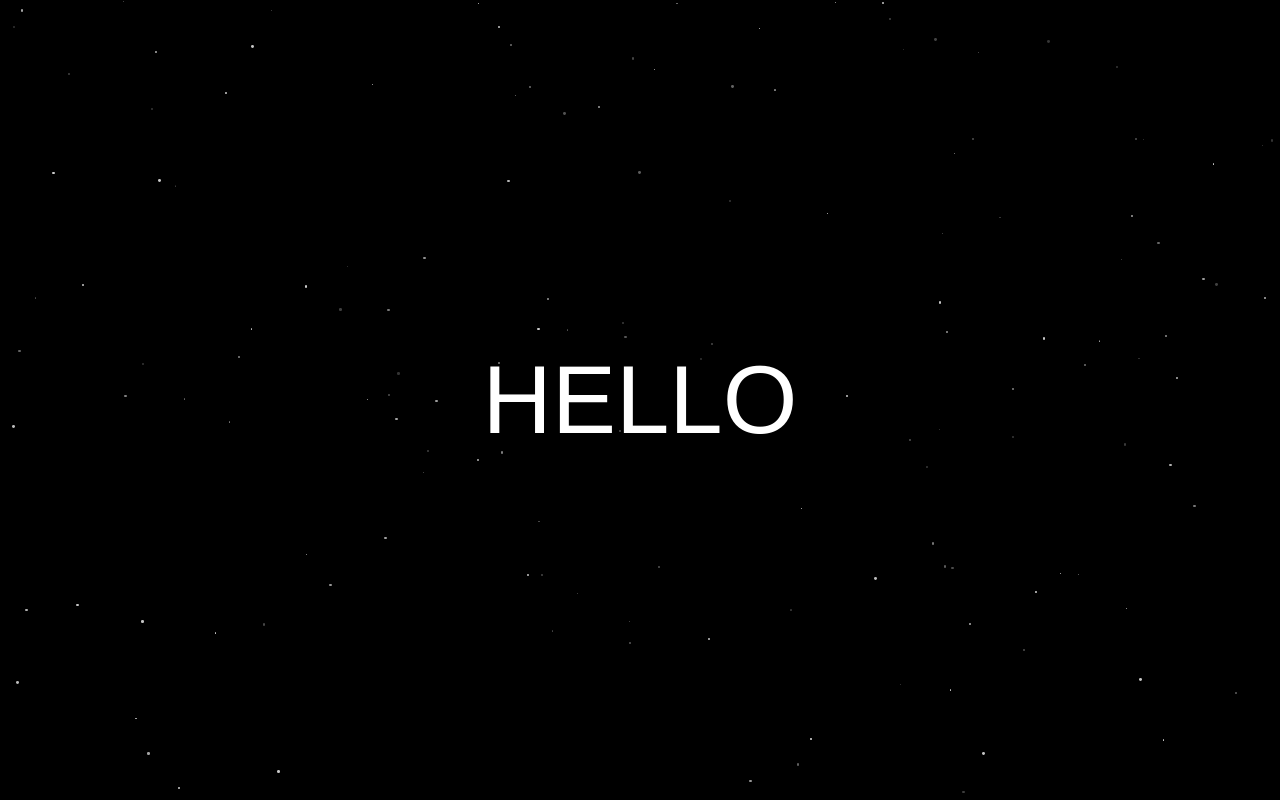
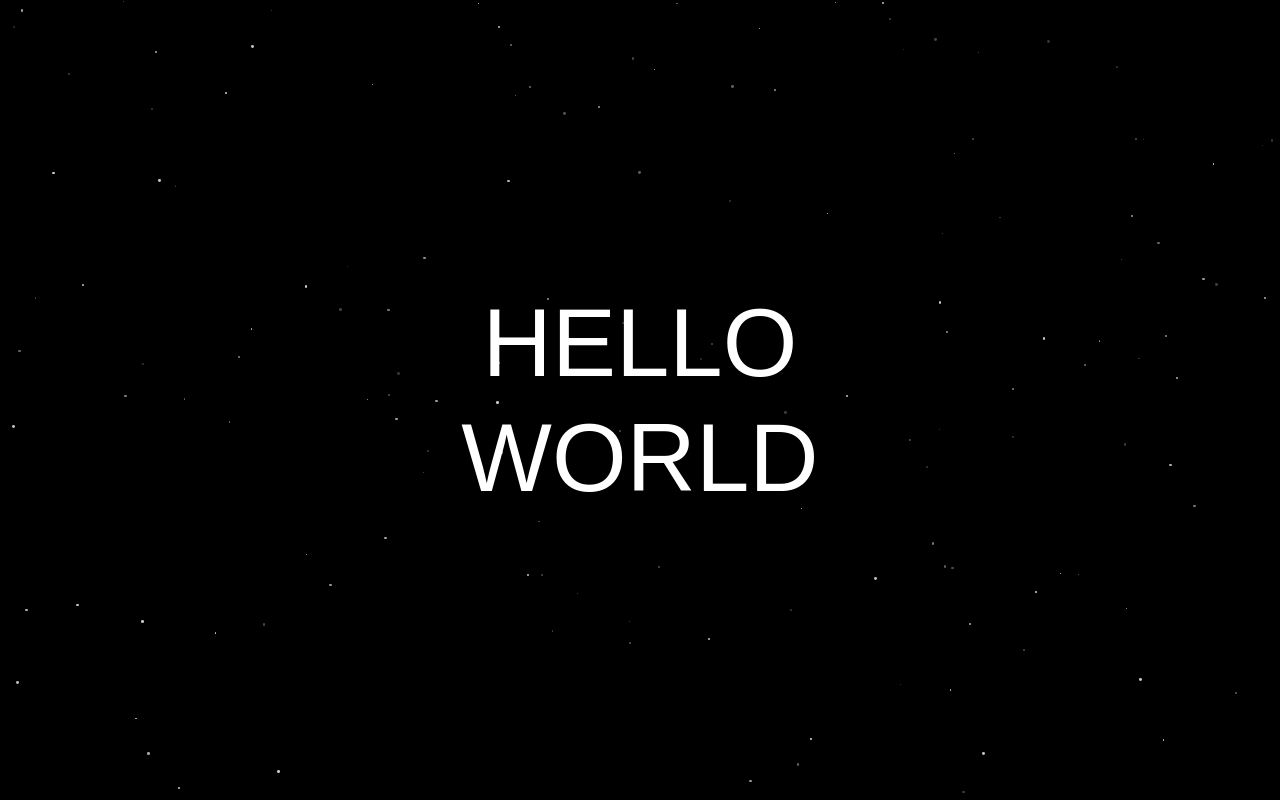
Before and after one commit to shekodf/birthday-for-yxm, a plain HTML site: page index.html in a window 1280 px wide. Drawn offline with Linux system fonts and the light colour scheme.

Commit message:
Update index.html

```diff
--- a/index.html
+++ b/index.html
@@ -3,9 +3,8 @@
 <head>
 <meta charset="UTF-8" />
 <meta name="viewport" content="width=device-width, initial-scale=1" />
-<title>HELLO 星空</title>
+<title>HELLO WORLD 星空</title>
 <style>
-  /* 黑色背景 */
   body, html {
     margin: 0; padding: 0;
     height: 100%;
@@ -16,7 +15,6 @@
     align-items: center;
   }
 
-  /* 中央文字，带闪烁 */
   #hello {
     color: white;
     font-size: 6rem;
@@ -24,6 +22,8 @@
     z-index: 10;
     user-select: none;
     animation: hello-twinkle 2.5s infinite ease-in-out;
+    text-align: center; /* 文字居中 */
+    line-height: 1.2; /* 行高稍微紧凑点 */
   }
 
   @keyframes hello-twinkle {
@@ -31,7 +31,6 @@
     50% { opacity: 0.4; }
   }
 
-  /* 星空容器 */
   #stars {
     position: fixed;
     top: 0; left: 0;
@@ -41,7 +40,6 @@
     z-index: 1;
   }
 
-  /* 单个星星样式 */
   .star {
     position: absolute;
     background: white;
@@ -50,7 +48,6 @@
     animation: twinkle 2s infinite ease-in-out;
   }
 
-  /* 不同星星闪烁不同步 */
   .star:nth-child(odd) {
     animation-duration: 3s;
   }
@@ -60,7 +57,6 @@
     animation-delay: 1s;
   }
 
-  /* 闪烁动画 */
   @keyframes twinkle {
     0%, 100% { opacity: 0.8; }
     50% { opacity: 0.2; }
@@ -68,11 +64,12 @@
 </style>
 </head>
 <body>
-  <div id="hello">HELLO</div>
+  <div id="hello">
+    HELLO<br />WORLD
+  </div>
   <div id="stars"></div>
 
 <script>
-  // 生成随机星星
   const starsContainer = document.getElementById('stars');
   const starCount = 150;
 
@@ -80,16 +77,13 @@
     const star = document.createElement('div');
     star.classList.add('star');
 
-    // 大小随机1-3px
     const size = Math.random() * 2 + 1;
     star.style.width = size + 'px';
     star.style.height = size + 'px';
 
-    // 位置随机
     star.style.top = Math.random() * 100 + '%';
     star.style.left = Math.random() * 100 + '%';
 
-    // 动画延迟随机
     star.style.animationDelay = (Math.random() * 2) + 's';
 
     starsContainer.appendChild(star);
```
